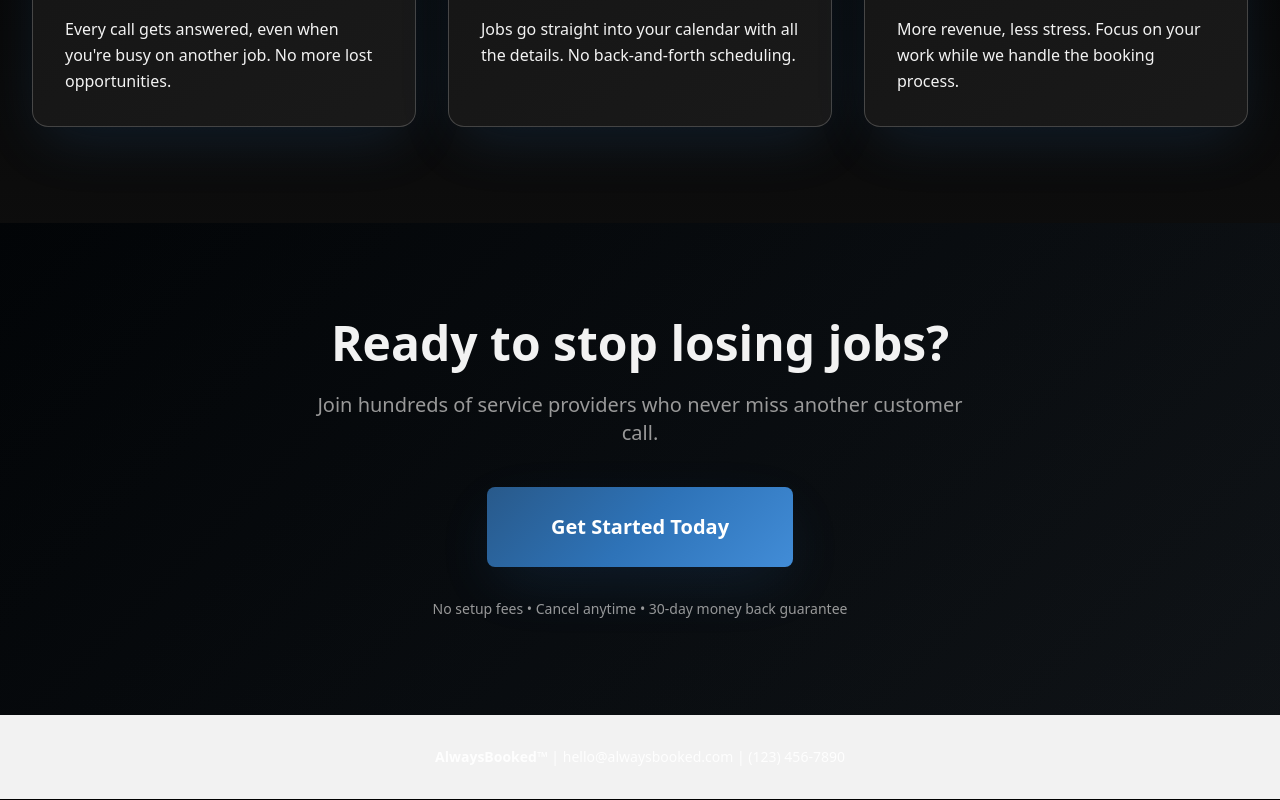
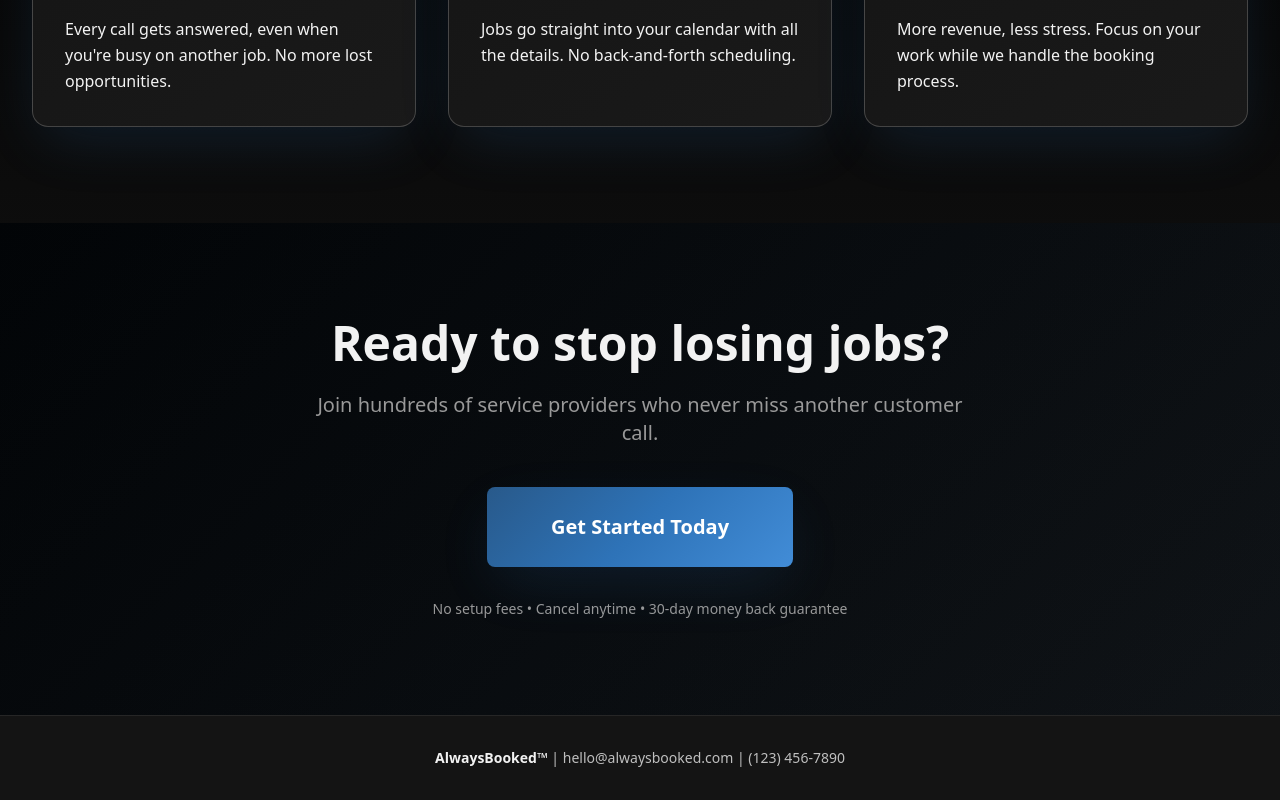
Before and after one commit to blastte/call-capture-site, a React (Vite) app: page / in a window 1280 px wide. Shown: the part 2384-3184 px from the top of the page. Built offline with nearby package versions, Linux system fonts and the light colour scheme; the HTML template or start-up script is replaced by a standard one.

Commit message:
Update footer styling

```diff
--- a/src/components/Footer.tsx
+++ b/src/components/Footer.tsx
@@ -1,21 +1,21 @@
 const Footer = () => {
   return (
-    <footer className="py-8 bg-brand-text">
+    <footer className="py-8 bg-brand-card-dark border-t border-border">
       <div className="container mx-auto px-6 lg:px-8">
         <div className="text-center">
-          <div className="text-white/90 text-sm">
-            <span className="font-semibold">AlwaysBooked™</span>
+          <div className="text-brand-text-light text-sm">
+            <span className="font-semibold text-brand-text">AlwaysBooked™</span>
             {" | "}
             <a
               href="mailto:hello@alwaysbooked.com"
-              className="hover:text-brand-orange transition-colors"
+              className="hover:text-brand-blue transition-colors"
             >
               hello@alwaysbooked.com
             </a>
             {" | "}
             <a
               href="tel:+1234567890"
-              className="hover:text-brand-orange transition-colors"
+              className="hover:text-brand-blue transition-colors"
             >
               (123) 456-7890
             </a>
```
